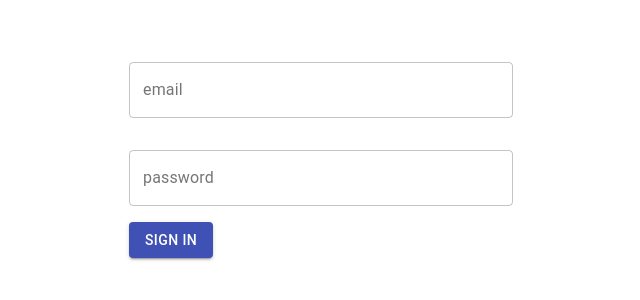
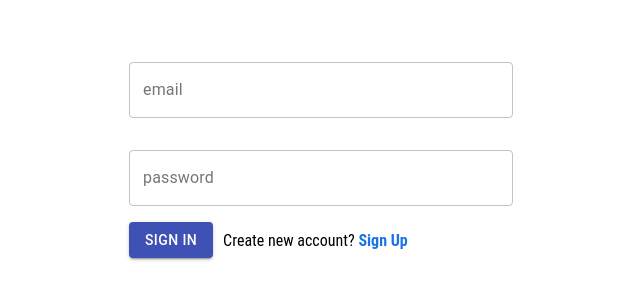
Before and after one commit to BordekarDarshan/FirebaseReactAuth, a React (Create React App) app: page /login in a window 1280 px wide. Shown: the part 240-540 px from the top of the page, without its empty margins (319-959 px from the left). Built offline with nearby package versions, Linux system fonts and the light colour scheme.

Commit message:
[ Darshan ] | Log in

```diff
--- a/src/index.css
+++ b/src/index.css
@@ -1,4 +1,5 @@
 body {
   margin: 0;
   padding: 0;
+  font-family: "Roboto Condensed", sans-serif;
 }
--- a/src/pages/Login/Login.jsx
+++ b/src/pages/Login/Login.jsx
@@ -77,6 +77,12 @@ export class Login extends Component {
                   <Button type="submit" variant="contained" color="primary">
                     SIGN IN
                   </Button>
+                  <span>
+                    Create new account?{" "}
+                    <span onClick={() => this.props.history.push("/")}>
+                      Sign Up
+                    </span>
+                  </span>
                 </SubmitWrapper>
               </form>
             )}
--- a/src/pages/SignUp/Signup.jsx
+++ b/src/pages/SignUp/Signup.jsx
@@ -9,7 +9,7 @@ import {
   SubmitWrapper,
   Wrapper,
 } from "./Signup.style";
-import { withRouter } from "react-router";
+import { Redirect, withRouter } from "react-router";
 import { connect } from "react-redux";
 import { signUpThunk } from "../../Redux/SignUp/action";
 import { profileThunk, updateProfileThunk } from "../../Redux/Profile/action";
@@ -238,14 +238,24 @@ export class Signup extends Component {
                         variant="contained"
                         color="primary"
                         onClick={() => this.logoutHandler()}
+                        style={{ margin: "0 0 0 10px" }}
                       >
                         LOGOUT
                       </Button>
                     </>
                   ) : (
-                    <Button type="submit" variant="contained" color="primary">
-                      SIGN UP
-                    </Button>
+                    <>
+                      <Button type="submit" variant="contained" color="primary">
+                        SIGN UP
+                      </Button>
+
+                      <span>
+                        Already have an account?{" "}
+                        <span onClick={() => this.props.history.push("/login")}>
+                          Log In
+                        </span>
+                      </span>
+                    </>
                   )}
                 </SubmitWrapper>
               </form>
--- a/src/pages/SignUp/Signup.style.jsx
+++ b/src/pages/SignUp/Signup.style.jsx
@@ -26,4 +26,13 @@ export const Field = styled(TextField)``;
 
 export const SubmitWrapper = styled.div`
   display: flex;
+  align-items: center;
+  > span {
+    margin: 0 0 0 10px;
+    > span {
+      color: #1a73e8;
+      font-weight: 600;
+      cursor: pointer;
+    }
+  }
 `;
```
